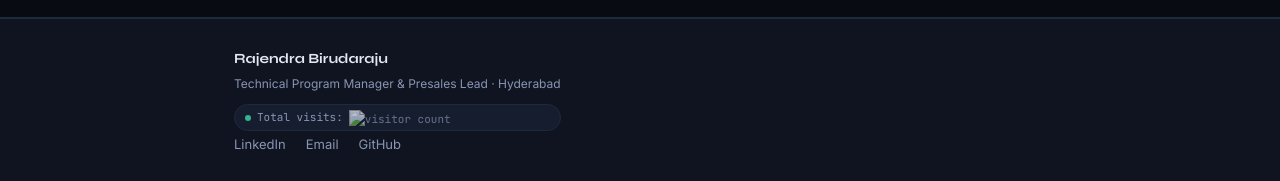
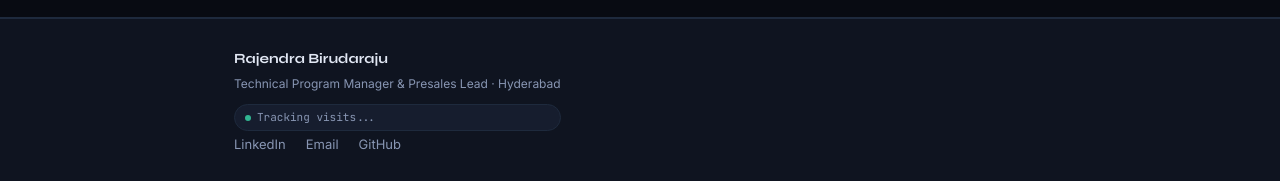
Before and after one commit to devcoderbyte/devcoderbyte.github.io, a Jekyll site: the page built from index.md, in a window 1280 px wide and 900 px high, scrolled down 875 px. Shown: the part 716-897 px from the top of the window. Built offline with Jekyll 4.4.1, drawn with Linux system fonts in a browser that asks for light colours; some of the changed lines change nothing that is shown.

Commit message:
Update default.html 4/27 2222 IST

```diff
--- a/_layouts/default.html
+++ b/_layouts/default.html
@@ -200,13 +200,10 @@
     <div class="footer-left">
       <span class="footer-name">Rajendra Birudaraju</span>
       <span class="footer-role">Technical Program Manager & Presales Lead · Hyderabad</span>
-     <div class="visitor-badge">
+<div class="visitor-badge">
   <span class="visitor-dot"></span>
-  <span>Total visits: </span>
-  <img src="https://rajendrabirudaraju.goatcounter.com/counter/TOTAL.svg?style=flat-round"
-       alt="visitor count"
-       style="height:16px;vertical-align:middle;opacity:0.7">
-    </div>
+  <span id="gc-total">Tracking visits...</span>
+</div>
 
     <div class="footer-right">
       <a href="https://linkedin.com/in/rajendrabirudaraju" target="_blank" rel="noopener">LinkedIn</a>
@@ -220,6 +217,15 @@
 <!-- GoatCounter — privacy-friendly visitor tracking -->
 <script data-goatcounter="https://rajendrabirudaraju.goatcounter.com/count"
         async src="//gc.zgo.at/count.js"></script>
+<script>
+fetch('https://rajendrabirudaraju.goatcounter.com/counter/TOTAL.json')
+  .then(r => r.json())
+  .then(d => {
+    var el = document.getElementById('gc-total');
+    if (el && d.count) el.textContent = d.count + ' total visits';
+  })
+  .catch(() => {});
+</script>
 
 </body>
 </html>
```
